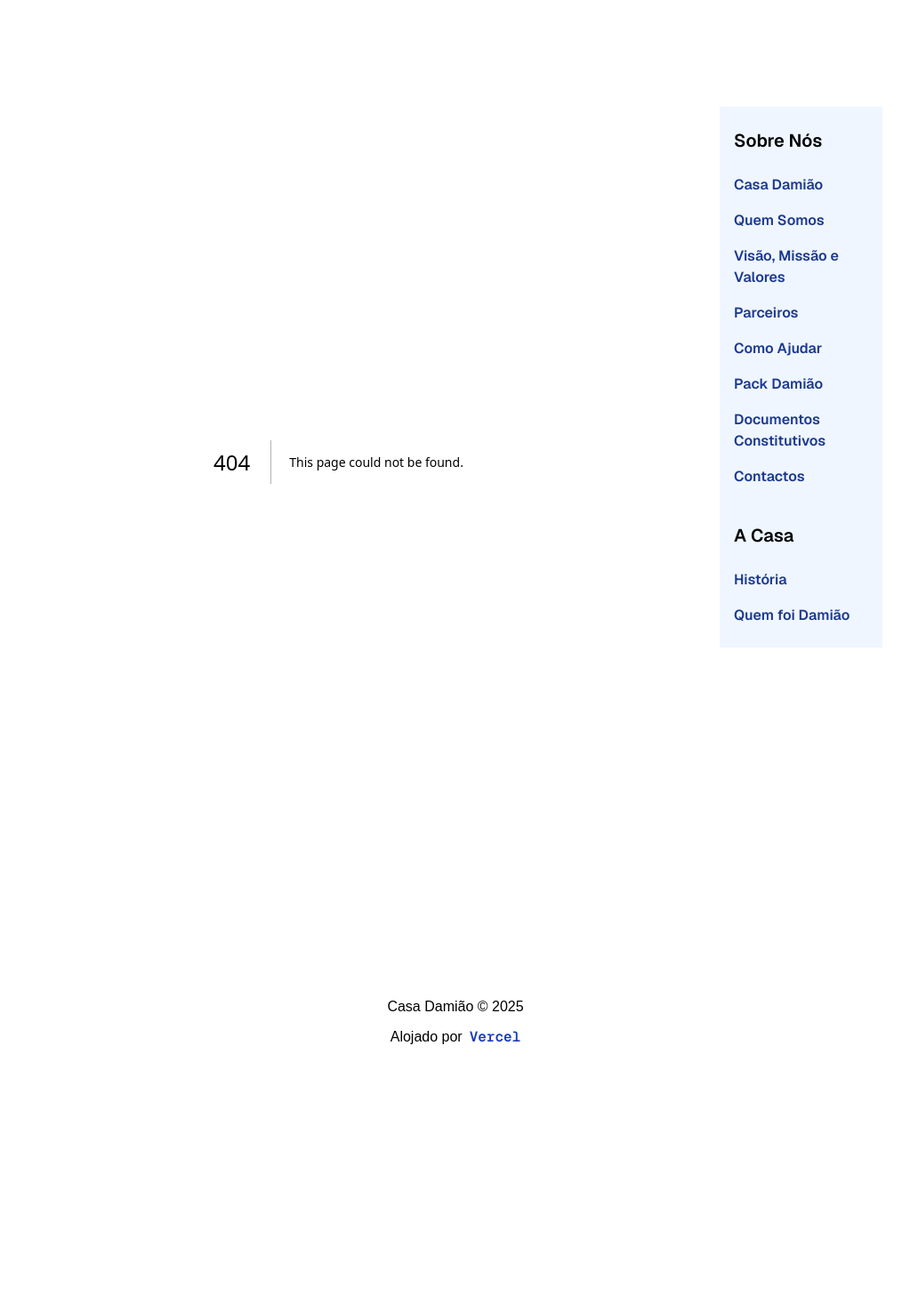
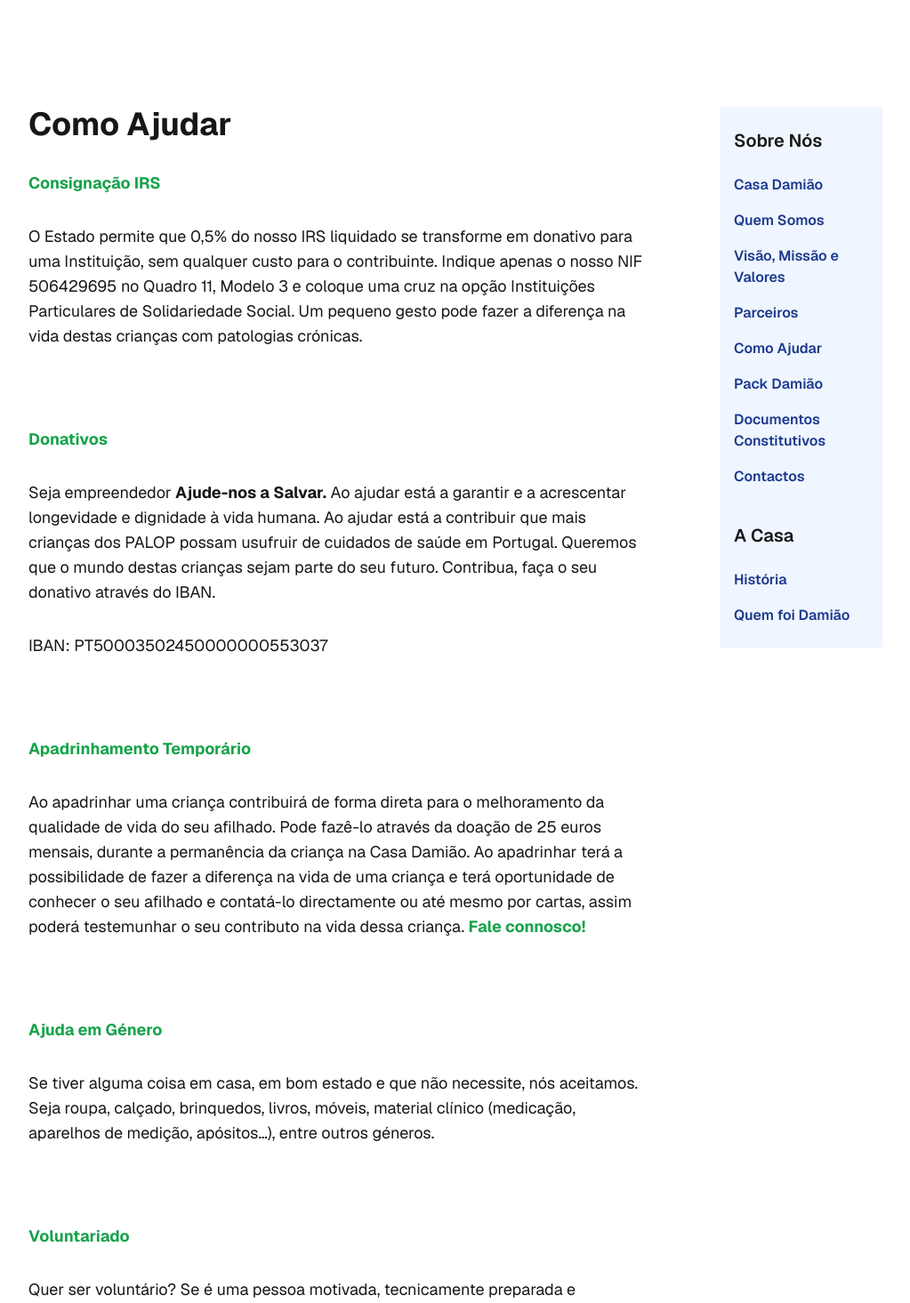
Before and after one commit to jcostadev23/casadamiao, a Next.js app: page /ajudar in a window 1280 px wide. Before the commit this address had no page. Shown: the part 225-1690 px from the top of the page at 89% size, without its empty margins (128-1151 px from the left). Before the commit the page ends 1433 px from the top, so only its background shows below. Built offline with nearby package versions, Linux system fonts and the light colour scheme.

Commit message:
adding-helper-page

```diff
--- a/src/app/SideMenu/index.tsx
+++ b/src/app/SideMenu/index.tsx
@@ -36,7 +36,7 @@ const SideMenu = () => {
           <span className="font-semibold text-blue-900 ">Parceiros</span>
         </a>
         <a
-          href={`${BASE_URL}2020/04/04/bem-vindo/`}
+          href={`${BASE_URL}ajudar/`}
           target="_blank"
           rel="noopener noreferrer"
         >
--- /dev/null
+++ b/src/app/ajudar/info.mdx
@@ -0,0 +1,27 @@
+# Como Ajudar
+
+#### Consignação IRS
+
+O Estado permite que 0,5% do nosso IRS liquidado se transforme em donativo para uma Instituição, sem qualquer custo para o contribuinte. Indique apenas o nosso NIF 506429695 no Quadro 11, Modelo 3 e coloque uma cruz na opção Instituições Particulares de Solidariedade Social. Um pequeno gesto pode fazer a diferença na vida destas crianças com patologias crónicas.
+
+<br />
+#### Donativos
+
+Seja empreendedor **Ajude-nos a Salvar.** Ao ajudar está a garantir e a acrescentar longevidade e dignidade à vida humana. Ao ajudar está a contribuir que mais crianças dos PALOP possam usufruir de cuidados de saúde em Portugal. Queremos que o mundo destas crianças sejam parte do seu futuro. Contribua, faça o seu donativo através do IBAN.
+
+IBAN: PT50003502450000000553037
+
+<br />
+#### Apadrinhamento Temporário
+
+Ao apadrinhar uma criança contribuirá de forma direta para o melhoramento da qualidade de vida do seu afilhado. Pode fazê-lo através da doação de 25 euros mensais, durante a permanência da criança na Casa Damião. Ao apadrinhar terá a possibilidade de fazer a diferença na vida de uma criança e terá oportunidade de conhecer o seu afilhado e contatá-lo directamente ou até mesmo por cartas, assim poderá testemunhar o seu contributo na vida dessa criança. [**Fale connosco!**](www.google.com)
+
+<br />
+#### Ajuda em Género
+
+Se tiver alguma coisa em casa, em bom estado e que não necessite, nós aceitamos. Seja roupa, calçado, brinquedos, livros, móveis, material clínico (medicação, aparelhos de medição, apósitos…), entre outros géneros.
+
+<br />
+#### Voluntariado
+
+Quer ser voluntário? Se é uma pessoa motivada, tecnicamente preparada e humanamente realizada. [**Fale connosco!**](www.google.com)
--- /dev/null
+++ b/src/app/ajudar/page.tsx
@@ -0,0 +1,10 @@
+import Info from "./info.mdx";
+
+const HelpPage = () => {
+  return (
+    <div className="custom-markdown custom-helper-page flex flex-col gap-[32px] items-start">
+      <Info />
+    </div>
+  );
+};
+export default HelpPage;
--- a/src/app/globals.css
+++ b/src/app/globals.css
@@ -73,4 +73,9 @@ body {
   .custom-markdown a[href*="unicef.pt"] {
     color: #16a34a;
   }
+
+  .custom-helper-page h4,
+  a {
+    color: #16a34a;
+  }
 }
```
